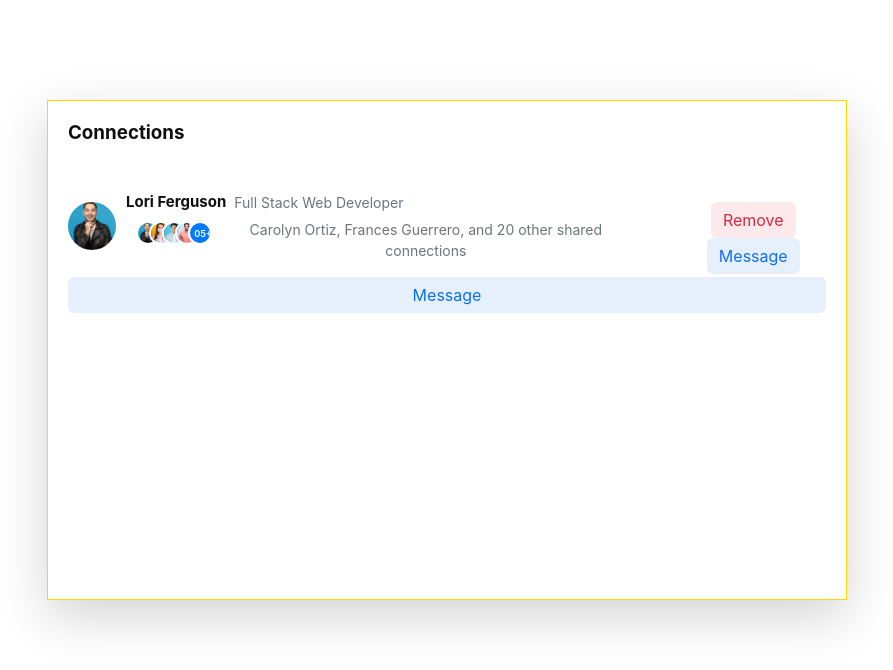
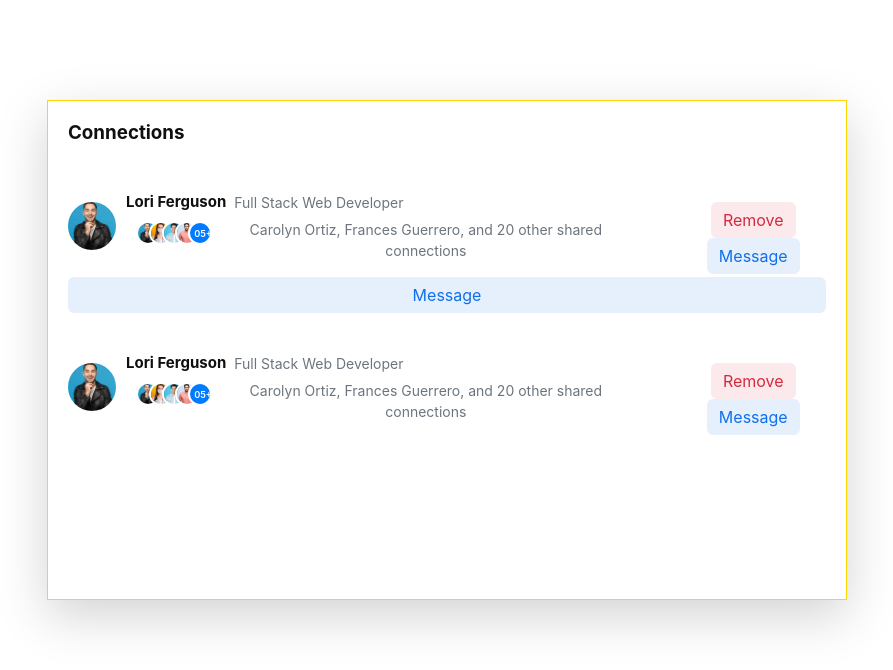
Before and after one commit to ravindarsahani3183/social-Networking, a React (Create React App) app: page /connection in a window 1280 px wide. Shown: the top 670 px of the page, without its empty margins (53-946 px from the left). Built offline with nearby package versions, Linux system fonts and the light colour scheme.

Commit message:
add more info inside connection component

```diff
--- a/src/Connection/Connection.js
+++ b/src/Connection/Connection.js
@@ -32,6 +32,34 @@ c                <li> <img src="./assets/Avatar/01 (1).jpg" className='Avatar-Co
             </div>
         </div>
         <button type='button' className='btn btn-primary Connection-button-large '>Message</button>
+
+
+        <div className='Connection-body'>
+          <div className='Connection-img'>
+            <img src="./assets/Avatar/01 (1).jpg" className='Connection-image' alt=""></img>
+          </div>
+          <div className='Connection-haeding-avatar'>
+            <div className='Collection-heading-para'>
+               <h6><Link className='Connection-list' to="/">Lori Ferguson</Link></h6>
+               <p className='Connection-para'>Full Stack Web Developer</p>
+            </div>
+            <div className='Connection-avatar'>
+                <ul className='avatar-ul'>
+c                <li> <img src="./assets/Avatar/01 (1).jpg" className='Avatar-Connection' alt=""></img></li>
+                    <li> <img src="./assets/Avatar/02.jpg" className='Avatar-Connection' alt=""></img></li>
+                    <li> <img src="./assets/Avatar/03.jpg" className='Avatar-Connection' alt=""></img></li>
+                    <li> <img src="./assets/Avatar/04.jpg" className='Avatar-Connection' alt=""></img></li>
+                    <li className='avatar-five'>05+</li>
+                    <li className='small ms-1 Connection-small'>Carolyn Ortiz, Frances Guerrero, and 20 other shared connections</li>
+                </ul>
+            </div>
+
+          </div>
+          <div className='Connection-button'>
+              <button type='button' className='btn btn-danger Connection-remove '>Remove</button>
+              <button type='button' className='btn btn-primary Connection-message'>Message</button>
+            </div>
+        </div>
     </div>
   )
 }
```
